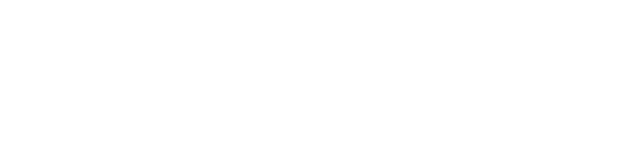
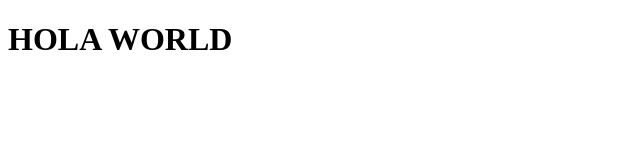
Before and after one commit to higorrocha10/aula-github, a plain HTML site: page index.html in a window 1280 px wide. Shown: the whole page, without its empty margins (0-640 px from the left). Drawn offline with Linux system fonts and the light colour scheme.

Commit message:
save the page

```diff
--- a/index.html
+++ b/index.html
@@ -10,6 +10,8 @@
 <body>
   <div class="container"></div>
 
+  <h1>HOLA WORLD</h1>
+
 </body>
 
 </html>
```
